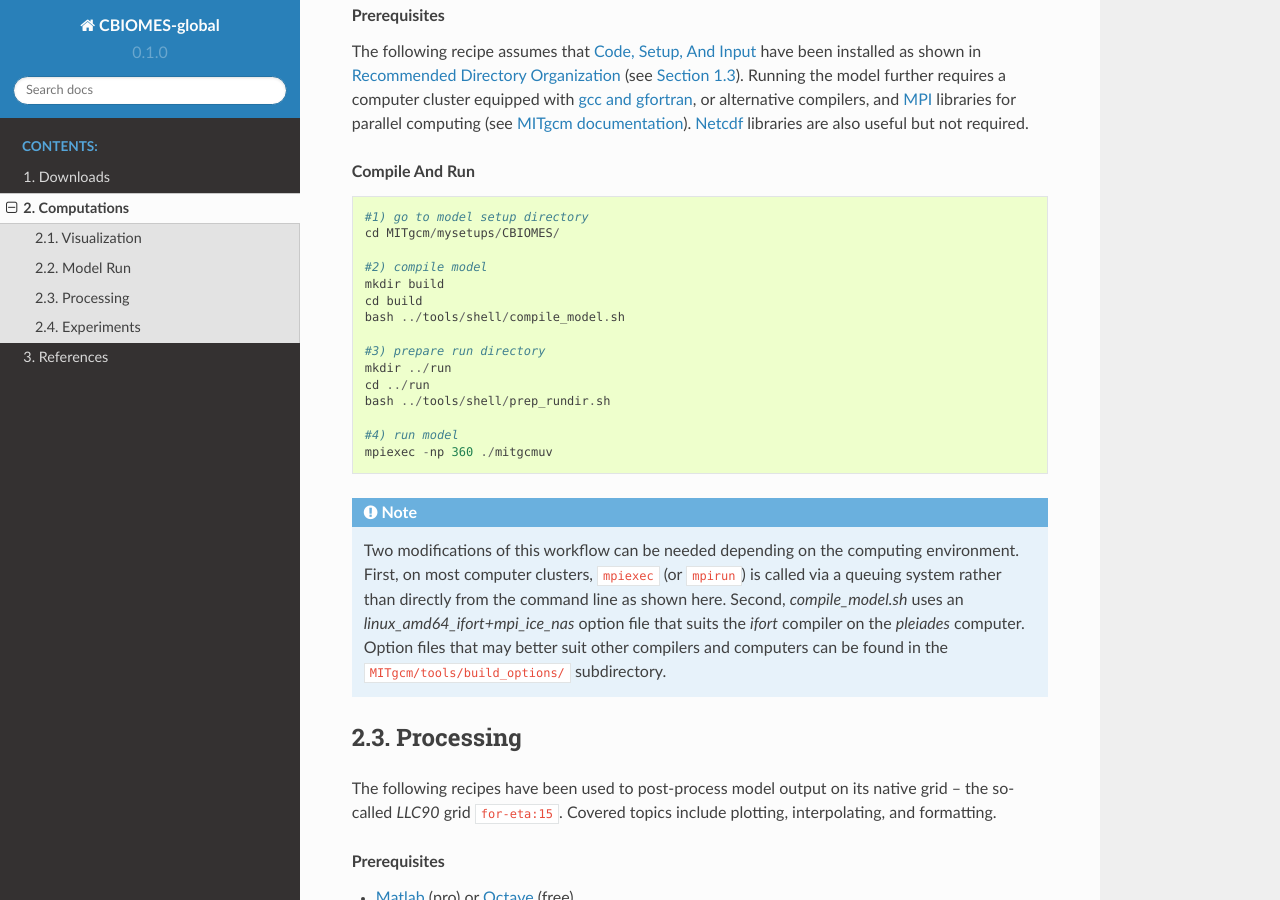
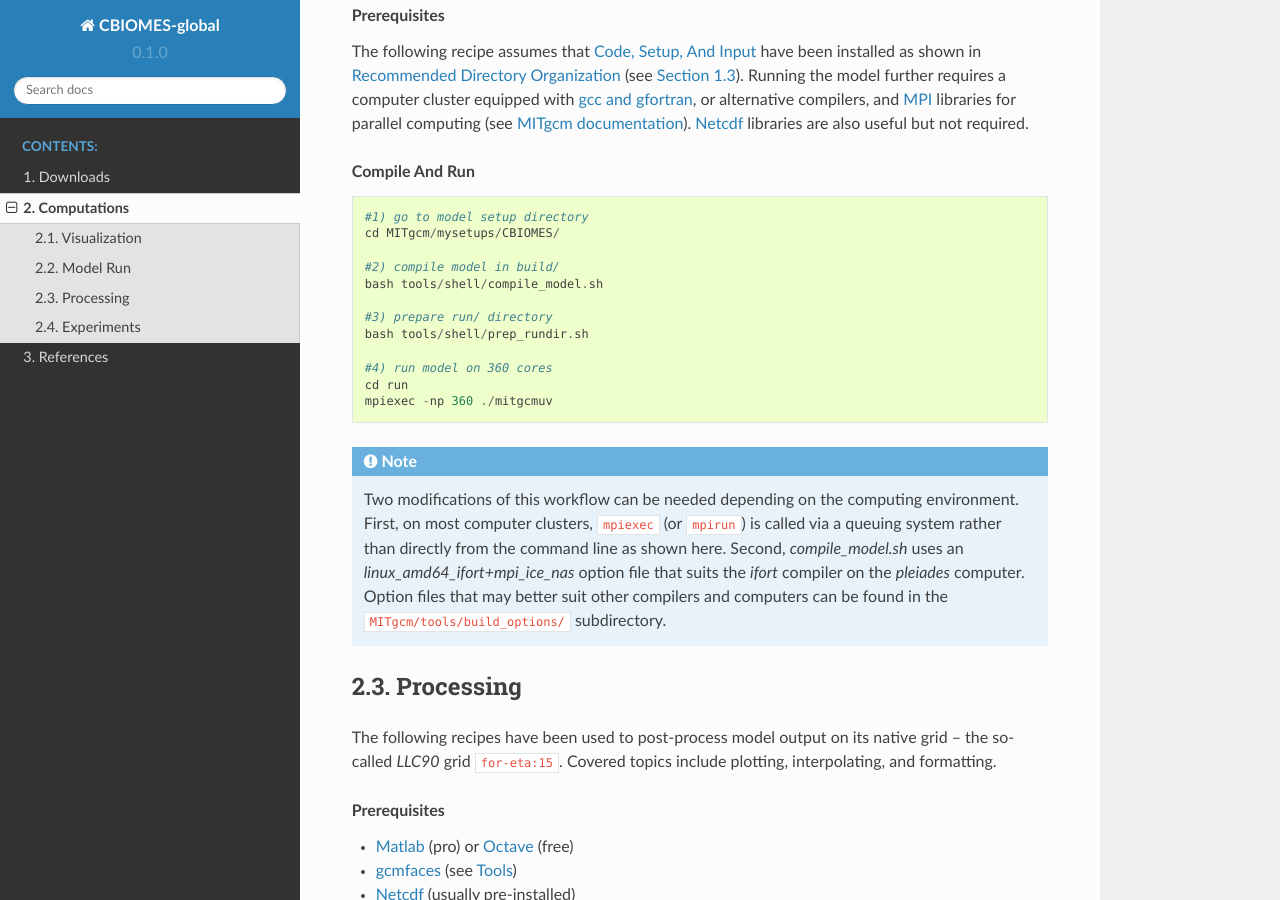
Before and after one commit to CBIOMES/global-ocean-model, a Sphinx documentation site: the page built from docs/runs.rst, in a window 1280 px wide and 900 px high, scrolled down 528 px. Built offline with Sphinx 7.4.7 and the Read the Docs theme 2.0.0, drawn with Linux system fonts in a browser that asks for light colours; cross-references to code outside the pages are shown as plain code.

Commit message:
move directory related commands inside the shell scripts

```diff
--- a/docs/runs.rst
+++ b/docs/runs.rst
@@ -52,17 +52,14 @@ are also useful but not required.
     #1) go to model setup directory
     cd MITgcm/mysetups/CBIOMES/
 
-    #2) compile model
-    mkdir build
-    cd build
-    bash ../tools/shell/compile_model.sh
+    #2) compile model in build/
+    bash tools/shell/compile_model.sh
 
-    #3) prepare run directory
-    mkdir ../run
-    cd ../run
-    bash ../tools/shell/prep_rundir.sh
+    #3) prepare run/ directory
+    bash tools/shell/prep_rundir.sh
 
-    #4) run model
+    #4) run model on 360 cores
+    cd run
     mpiexec -np 360 ./mitgcmuv
 
 .. note::
```
Also changed, not shown: 2 other files.
